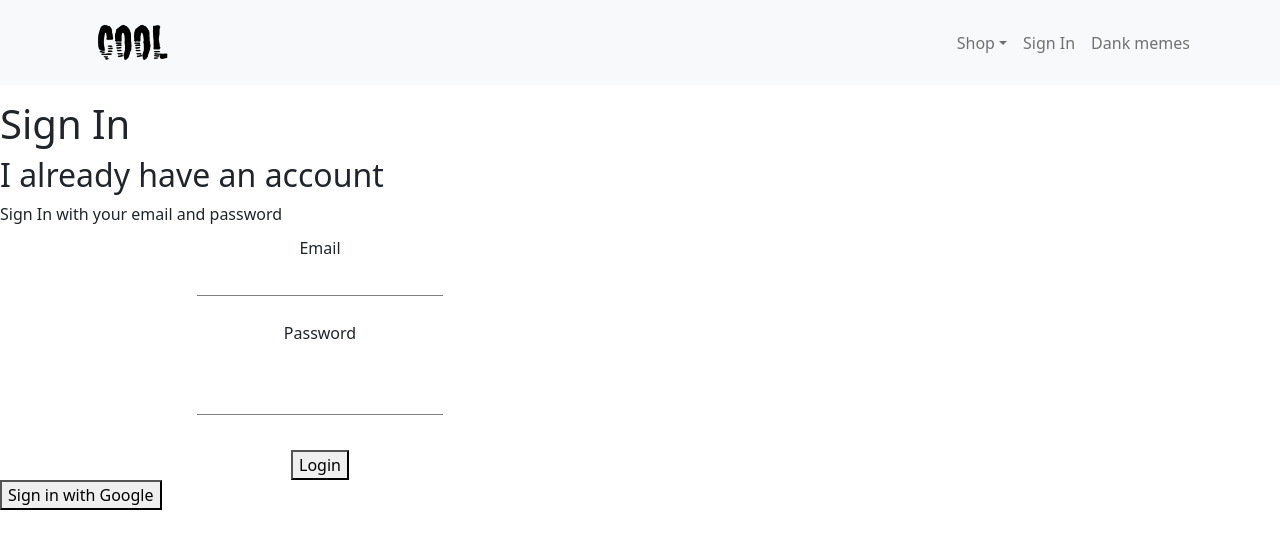
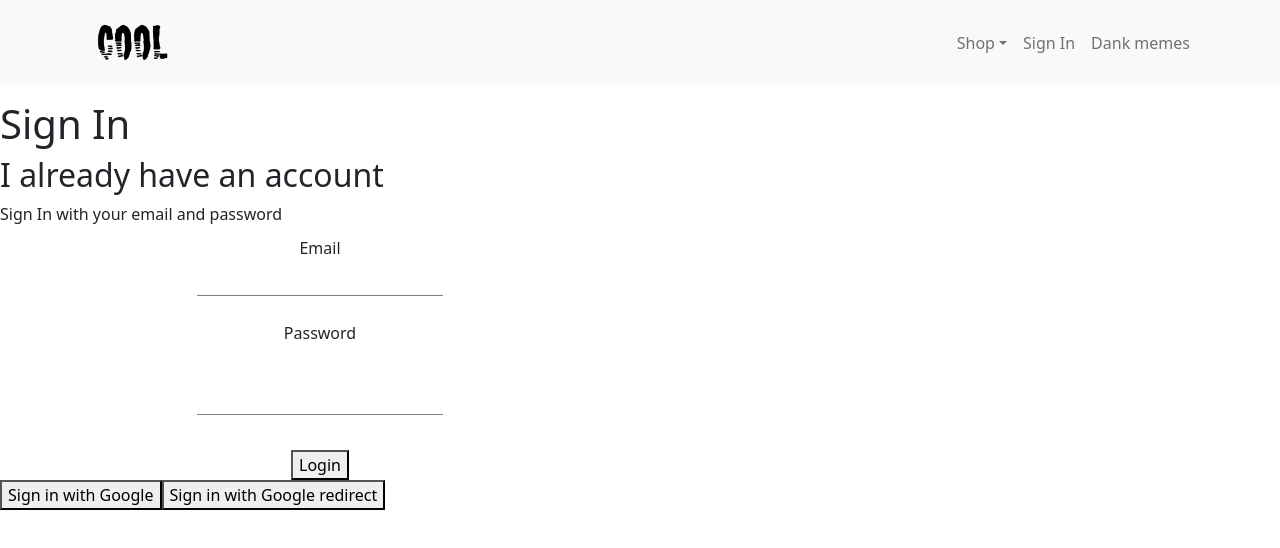
Before and after one commit to hastiafra/e-commerce-website, a React (Create React App) app in the folder e-commerce/: page /signin in a window 1280 px wide. Shown: the top 548 px of the page. Built offline with nearby package versions, Linux system fonts and the light colour scheme.

Commit message:
google auth firebase

```diff
--- a/e-commerce/src/pages/signInPage/SignInUp.jsx
+++ b/e-commerce/src/pages/signInPage/SignInUp.jsx
@@ -1,15 +1,27 @@
-import React from "react";
+import React, {useEffect} from "react";
 import signInUpStyle from "./signInUpStyle.scss";
 import SignIn from "../../components/signIn/SignIn";
-import {signInWithGooglePopup, createUserDocFromAuth} from "../../utils/firebase/firebase.utils"
+import { getRedirectResult } from "firebase/auth";
+import {auth, signInWithGooglePopup, createUserDocFromAuth,signInWithGoogleRedirect } from "../../utils/firebase/firebase.utils";
+
 
 const SignInUp = () =>{
+
+
+    useEffect(async () => {
+       const response = await getRedirectResult(auth);
+
+       if (response){
+           const userDocRef = await createUserDocFromAuth(response.user)
+       }
+    },[])
 
     const logGoogleUser = async () =>{
         const {user} = await signInWithGooglePopup();
         const userDocRef = await createUserDocFromAuth(user);
 
     }
+
     return(<div className="signInUpWrapper">
     <h1>Sign In</h1>
     <SignIn/>
@@ -17,6 +29,10 @@
     <button onClick={logGoogleUser}>
         Sign in with Google
     </button>
+
+    <button onClick={signInWithGoogleRedirect}>
+        Sign in with Google redirect
+    </button>
     </div>
 
     )
--- a/e-commerce/src/utils/firebase/firebase.utils.jsx
+++ b/e-commerce/src/utils/firebase/firebase.utils.jsx
@@ -26,16 +26,19 @@
 });
 
 export const auth = getAuth();
+
 export const signInWithGooglePopup = () => {
   return signInWithPopup(auth, provider);
 };
+
+export const signInWithGoogleRedirect = () =>
+  signInWithRedirect(auth, provider);
 
 export const db = getFirestore();
 
 export const createUserDocFromAuth = async (userAuth) => {
   const userDocRef = doc(db, "users", userAuth.uid);
 
-  console.log(userDocRef);
 
   const userSnapshot = await getDoc(userDocRef);
 
@@ -44,11 +47,11 @@
     const createdAt = new Date();
 
     try {
-      await setDoc(userDocRef, {displayName, email,createdAt});
-    } catch(err) {
-        console.log("error creating the user", err.message);
+      await setDoc(userDocRef, { displayName, email, createdAt });
+    } catch (err) {
+      console.log("error creating the user", err.message);
     }
   }
 
-  return userDocRef
+  return userDocRef;
 };
```
